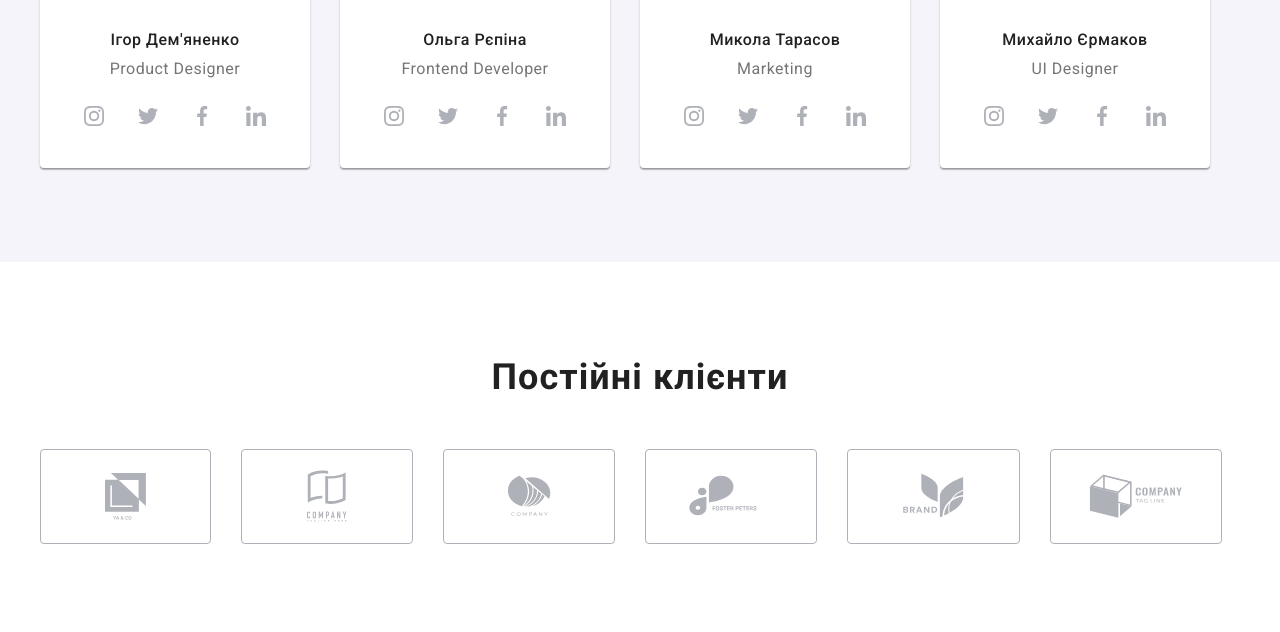
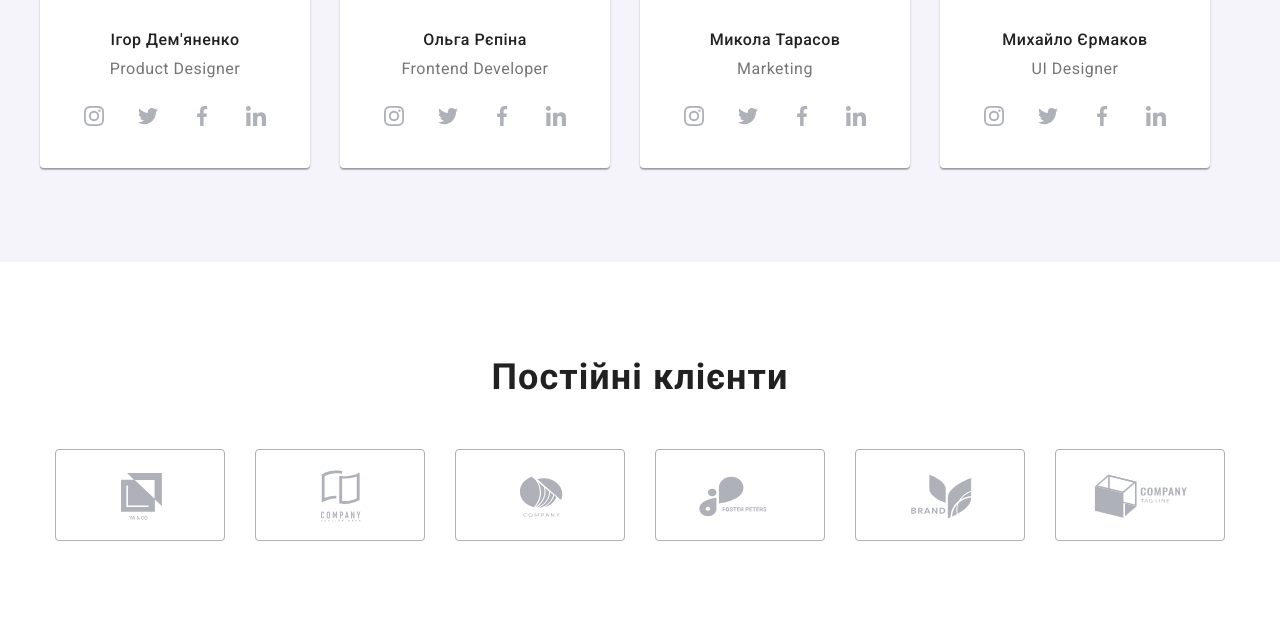
Before and after one commit to OlesiaKryvosheieva/goit-markup-hw-04, a plain HTML site: page index.html in a window 1280 px wide. Shown: the part 2055-2687 px from the top of the page. Drawn offline with nearby package versions, Linux system fonts and the light colour scheme.

Commit message:
edit css

```diff
--- a/index.html
+++ b/index.html
@@ -344,43 +344,43 @@
       <section class="container section">
         <h2 class="clients-title">Постійні клієнти</h2>
         <ul class="clients-list list">
-          <li class="clients-item first-icon">
-            <a href="" class="link">
+          <li class="clients-item">
+            <a href="" class="clients-link">
               <svg class="clients-icon" width="41" height="47">
                 <use href="./images/sprite.svg#icon-client-1"></use>
               </svg>
             </a>
           </li>
-          <li class="clients-item second-icon">
-            <a href="" class="link">
+          <li class="clients-item">
+            <a href="" class="clients-link">
               <svg class="clients-icon" width="40" height="52">
                 <use href="./images/sprite.svg#icon-client-2"></use>
               </svg>
             </a>
           </li>
-          <li class="clients-item third-icon">
-            <a href="" class="link">
+          <li class="clients-item">
+            <a href="" class="clients-link">
               <svg class="clients-icon" width="44" height="41">
                 <use href="./images/sprite.svg#icon-client-3"></use>
               </svg>
             </a>
           </li>
-          <li class="clients-item fourth-icon">
-            <a href="" class="link">
+          <li class="clients-item">
+            <a href="" class="clients-link">
               <svg class="clients-icon" width="84" height="41">
                 <use href="./images/sprite.svg#icon-client-4"></use>
               </svg>
             </a>
           </li>
-          <li class="clients-item fifth-icon">
-            <a href="" class="link">
+          <li class="clients-item">
+            <a href="" class="clients-link">
               <svg class="clients-icon" width="63" height="45">
                 <use href="./images/sprite.svg#icon-client-5"></use>
               </svg>
             </a>
           </li>
-          <li class="clients-item sixth-icon">
-            <a href="" class="link">
+          <li class="clients-item">
+            <a href="" class="clients-link">
               <svg class="clients-icon" width="94" height="44">
                 <use href="./images/sprite.svg#icon-client-6"></use>
               </svg>
--- a/main.css
+++ b/main.css
@@ -211,8 +211,10 @@ h3 {
   margin-bottom: 30px;
 
   display: flex;
+  width: 270px;
+  height: 120px;
   justify-content: center;
-  padding: 25px 100px;
+  align-items: center;
 }
 
 .features-title {
@@ -359,39 +361,24 @@ h3 {
 
 .clients-list {
   display: flex;
+  justify-content: center;
+  align-items: center;
 }
 
 .clients-item {
-  display: flex;
+  width: 170px;
+  height: 92px;
   border: 1px solid var(--icon-color);
 
   border-radius: 4px;
-
-  justify-content: center;
 }
 
-.first-icon {
-  padding: 23px 64px;
-}
-
-.second-icon {
-  padding: 20px 65px;
-}
-
-.third-icon {
-  padding: 25px 63px;
-}
-
-.fourth-icon {
-  padding: 25px 43px;
-}
-
-.fifth-icon {
-  padding: 23px 54px;
-}
-
-.sixth-icon {
-  padding: 24px 38px;
+.clients-link {
+  display: flex;
+  width: 170px;
+  height: 92px;
+  justify-content: center;
+  align-items: center;
 }
 
 .clients-item:not(:last-child) {
@@ -403,14 +390,17 @@ h3 {
   display: block;
 }
 
-.clients-item:focus,
-.clients-item:hover {
+.clients-link:focus,
+.clients-link:hover {
   border: 1px solid var(--accent-color);
+  outline: none;
 }
 
-.clients-item:focus svg,
-.clients-item:hover svg {
+.clients-link:focus svg,
+.clients-link:hover svg {
   fill: var(--accent-color);
+  border: var(--accent-color);
+  outline: none;
 }
 
 /* Footer */
@@ -547,6 +537,8 @@ h3 {
 .portfolio-button:focus {
   background-color: var(--accent-color);
   color: var(--tertiary-text-color);
+  box-shadow: 0px 3px 1px rgba(0, 0, 0, 0.1), 0px 1px 2px rgba(0, 0, 0, 0.08),
+    0px 2px 2px rgba(0, 0, 0, 0.12);
 }
 
 .portfolio {
@@ -555,11 +547,12 @@ h3 {
 }
 
 .portfolio .link {
+  display: block;
   text-decoration: none;
 }
 
 .portfolio .item {
-  display: block;
+  display: flex;
   width: 370px;
   margin-bottom: 30px;
   margin-right: 30px;
@@ -604,3 +597,9 @@ h3 {
 
   color: var(--secondary-text-color);
 }
+
+.portfolio .link:hover,
+.portfolio .link:focus {
+  box-shadow: 0px 1px 1px rgba(0, 0, 0, 0.12), 0px 4px 4px rgba(0, 0, 0, 0.06),
+    1px 4px 6px rgba(0, 0, 0, 0.16);
+}
```
